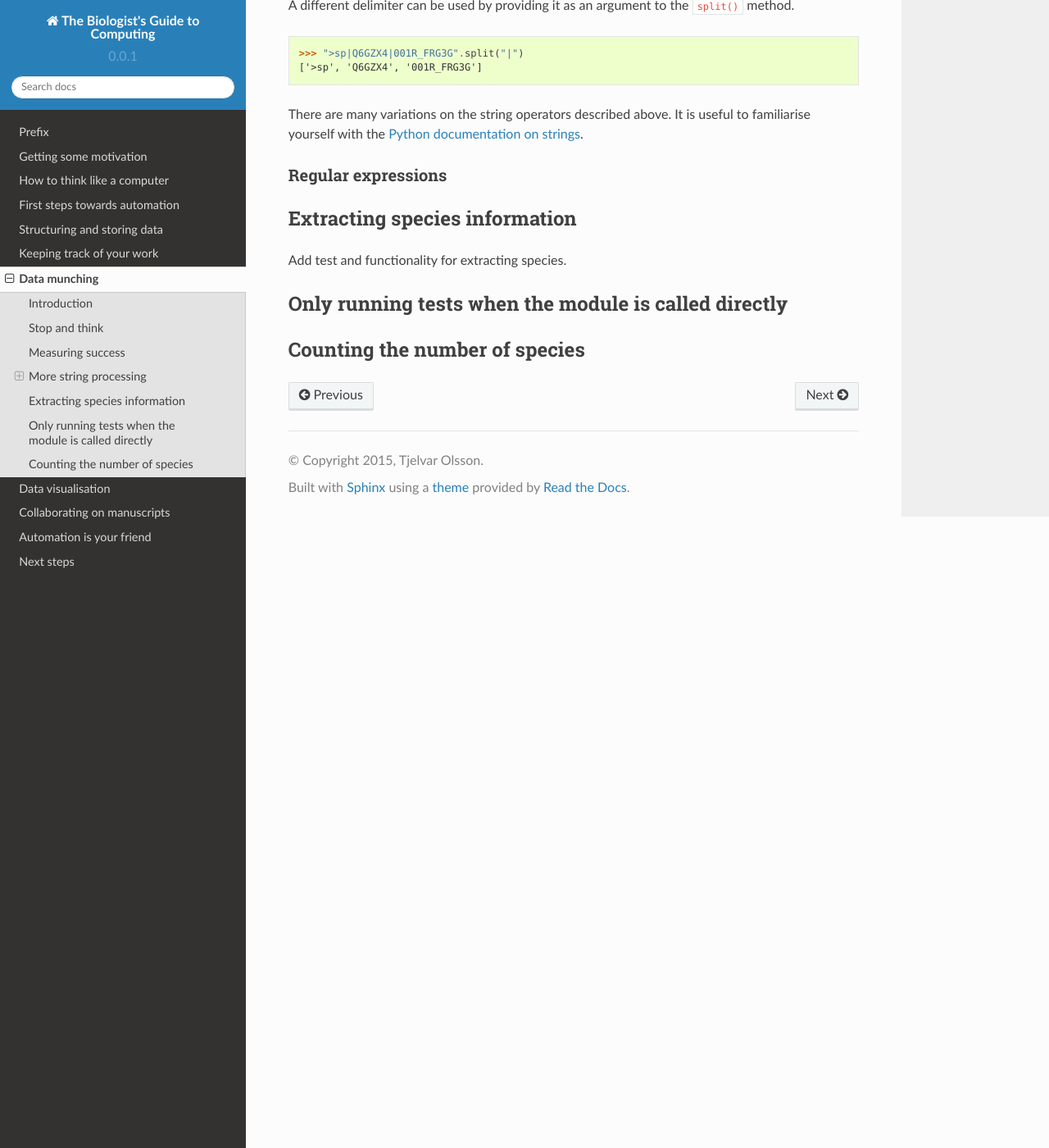
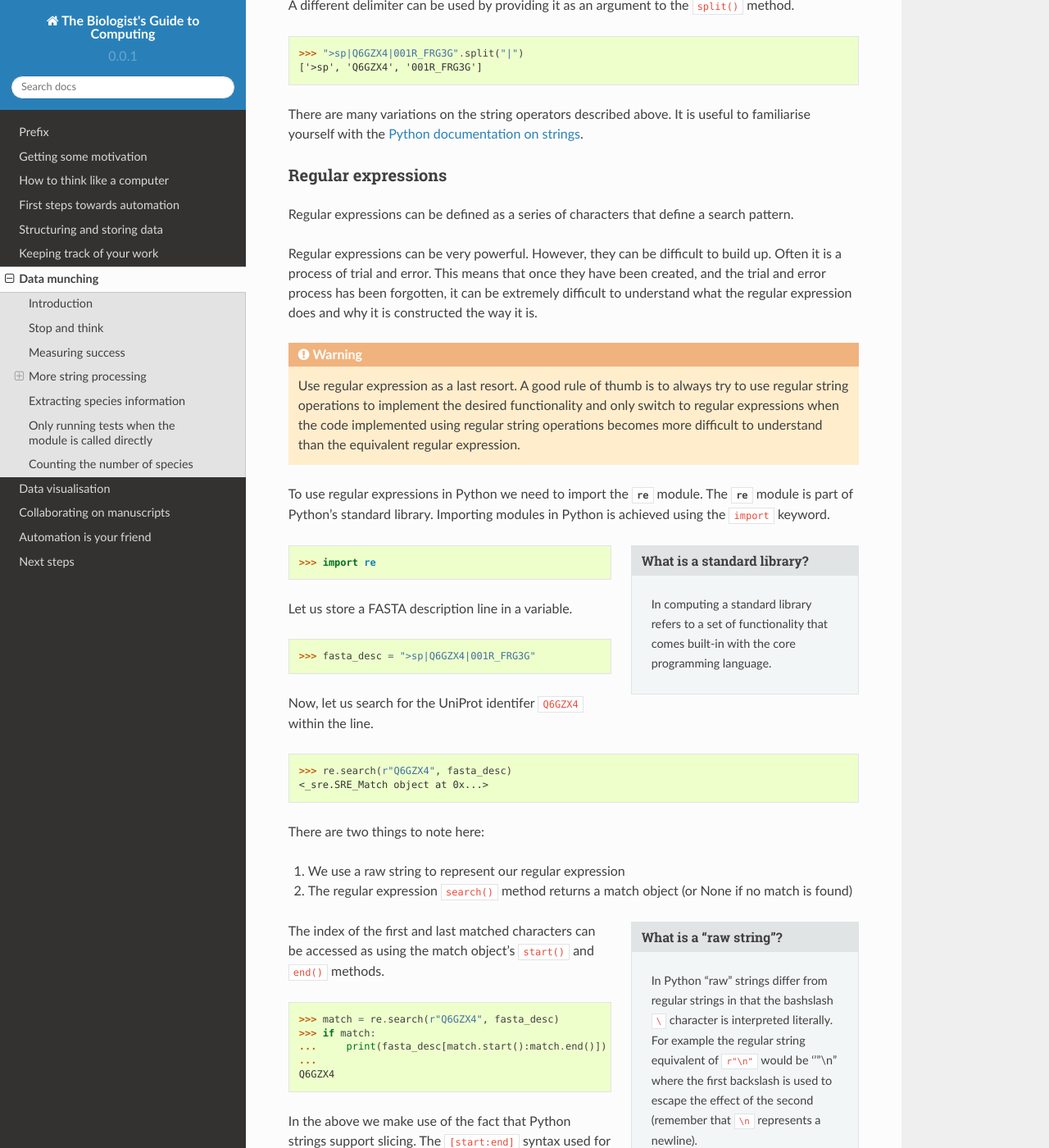
Before and after one commit to tjelvar-olsson/biologists-guide-to-computing, a Sphinx documentation site: the page built from source/data-munching.rst, in a window 1280 px wide and 1400 px high, scrolled down 9887 px. Shown: the whole window at 82% size. Built offline with Sphinx 7.4.7 and the Read the Docs theme 2.0.0, drawn with Linux system fonts in a browser that asks for light colours; some of the changed text lies outside the part shown.

Commit message:
Added some content to the regular expression section.

```diff
--- a/source/data-munching.rst
+++ b/source/data-munching.rst
@@ -548,6 +548,122 @@ to familiarise yourself with the
 Regular expressions
 ^^^^^^^^^^^^^^^^^^^
 
+Regular expressions can be defined as a series of characters that define a
+search pattern.
+
+Regular expressions can be very powerful. However, they can be
+difficult to build up. Often it is a process of trial and error. This means
+that once they have been created, and the trial and error process has been
+forgotten, it can be extremely difficult to understand what the regular
+expression does and why it is constructed the way it is.
+
+.. warning:: Use regular expression as a last resort. A good rule of thumb is
+             to always try to use regular string operations to implement the
+             desired functionality and only switch to regular expressions when
+             the code implemented using regular string operations becomes more
+             difficult to understand than the equivalent regular expression.
+
+To use regular expressions in Python we need to import the :mod:`re` module.
+The :mod:`re` module is part of Python's standard library. Importing modules
+in Python is achieved using the ``import`` keyword.
+
+.. sidebar:: What is a standard library?
+
+             In computing a standard library refers to a set of functionality
+             that comes built-in with the core programming language.
+
+.. code-block:: python
+
+    >>> import re
+
+Let us store a FASTA description line in a variable.
+
+.. code-block:: python
+
+    >>> fasta_desc = ">sp|Q6GZX4|001R_FRG3G"
+
+Now, let us search for the UniProt identifer ``Q6GZX4`` within the line.
+
+.. code-block:: python
+
+    >>> re.search(r"Q6GZX4", fasta_desc)  # doctest: +ELLIPSIS
+    <_sre.SRE_Match object at 0x...>
+
+There are two things to note here:
+
+1. We use a raw string to represent our regular expression
+2. The regular expression ``search()`` method returns a match object (or None if no match is found)
+
+.. sidebar:: What is a "raw string"?
+
+    In Python "raw" strings differ from regular strings in that the bashslash
+    ``\`` character is interpreted literally. For example the regular string
+    equivalent of ``r"\n"`` would be ''"\\n" where the first backslash is used
+    to escape the effect of the second (remember that ``\n`` represents a
+    newline).
+
+    Raw strings where introduced in Python to make it easier to create regular
+    expressions that rely heavily on the use of literal backslashes.
+
+The index of the first and last matched characters can be accessed as using the
+match object's ``start()`` and ``end()`` methods.
+
+.. code-block:: python
+
+    >>> match = re.search(r"Q6GZX4", fasta_desc)
+    >>> if match:
+    ...     print(fasta_desc[match.start():match.end()])
+    ...
+    Q6GZX4
+
+In the above we make use of the fact that Python strings support slicing.
+The ``[start:end]`` syntax used for slicing strings, and lists, is inclusive
+for the start index and exclusive for the end index.
+
+.. code-block:: python
+
+    >>> "012345"[2:4]
+    '23'
+
+To see the value of regular expressions we need to create one that can do
+something more than an exact match. For example a regular expression that can
+could match all the patterns ``id0``, ``id1``, ..., ``id9``.
+
+Now suppose that we had a list containing FASTA description lines with these
+types of identifiers.
+
+.. code-block:: python
+
+    >>> fasta_desc_list = [">id0 match this", ">id9 and this", ">id100 but not this"]
+
+Let us loop over the items in this list and print out the lines that match our
+identifier regular expression.
+
+.. code-block:: python
+
+    >>> for line in fasta_desc_list:
+    ...     if re.search(r">id[0-9]\s", line):
+    ...         print(line)
+    ...
+    >id0 match this
+    >id9 and this
+
+There are several things to note in the above. First of all we are using the
+concept of a ``for`` loop to iterate over all the items in the
+``fasta_desc_list``. Secondly, there are two noteworthy aspects of the regular
+expression. The ``[0-9]`` syntax means match any digit. The ``\s`` regular
+expression meta character means match any white space character.
+
+.. sidebar:: The ``[0-9]`` syntax works in Bash too!
+
+             For example list the files ``photo_0.png``, ``photo_1.png``,
+             ..., ``photo_9.png`` you could use the command.
+
+             .. code-block:: none
+
+                ls photo_[0-9].png
+
+
 
 Extracting species information
 ------------------------------
```
